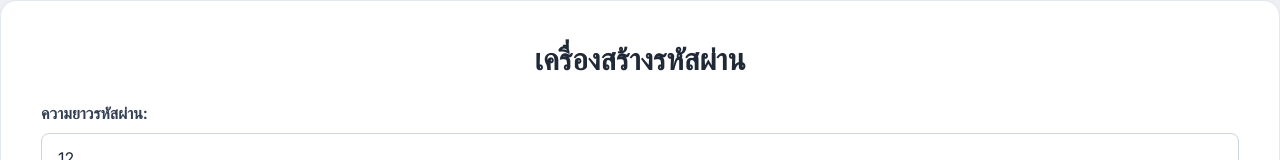
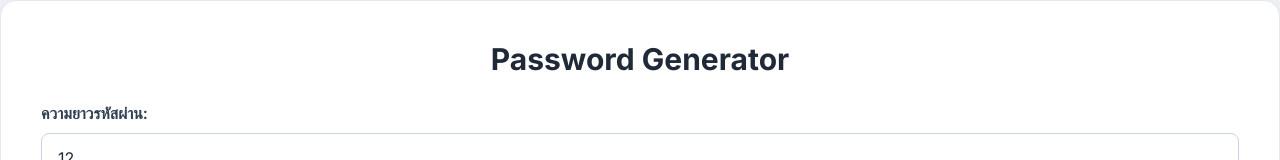
Before and after one commit to aonsite/genpass, a plain HTML site: page index.html in a window 1280 px wide. Shown: the top 160 px of the page. Drawn offline with nearby package versions, Linux system fonts and the light colour scheme.

Commit message:
Update index.html

```diff
--- a/index.html
+++ b/index.html
@@ -157,7 +157,7 @@
 </head>
 <body>
     <div class="container">
-        <h1 class="text-3xl font-bold text-gray-800 mb-6">เครื่องสร้างรหัสผ่าน</h1>
+        <h1 class="text-3xl font-bold text-gray-800 mb-6">Password Generator</h1>
 
         <div class="input-group">
             <label for="passwordLength">ความยาวรหัสผ่าน:</label>
```
